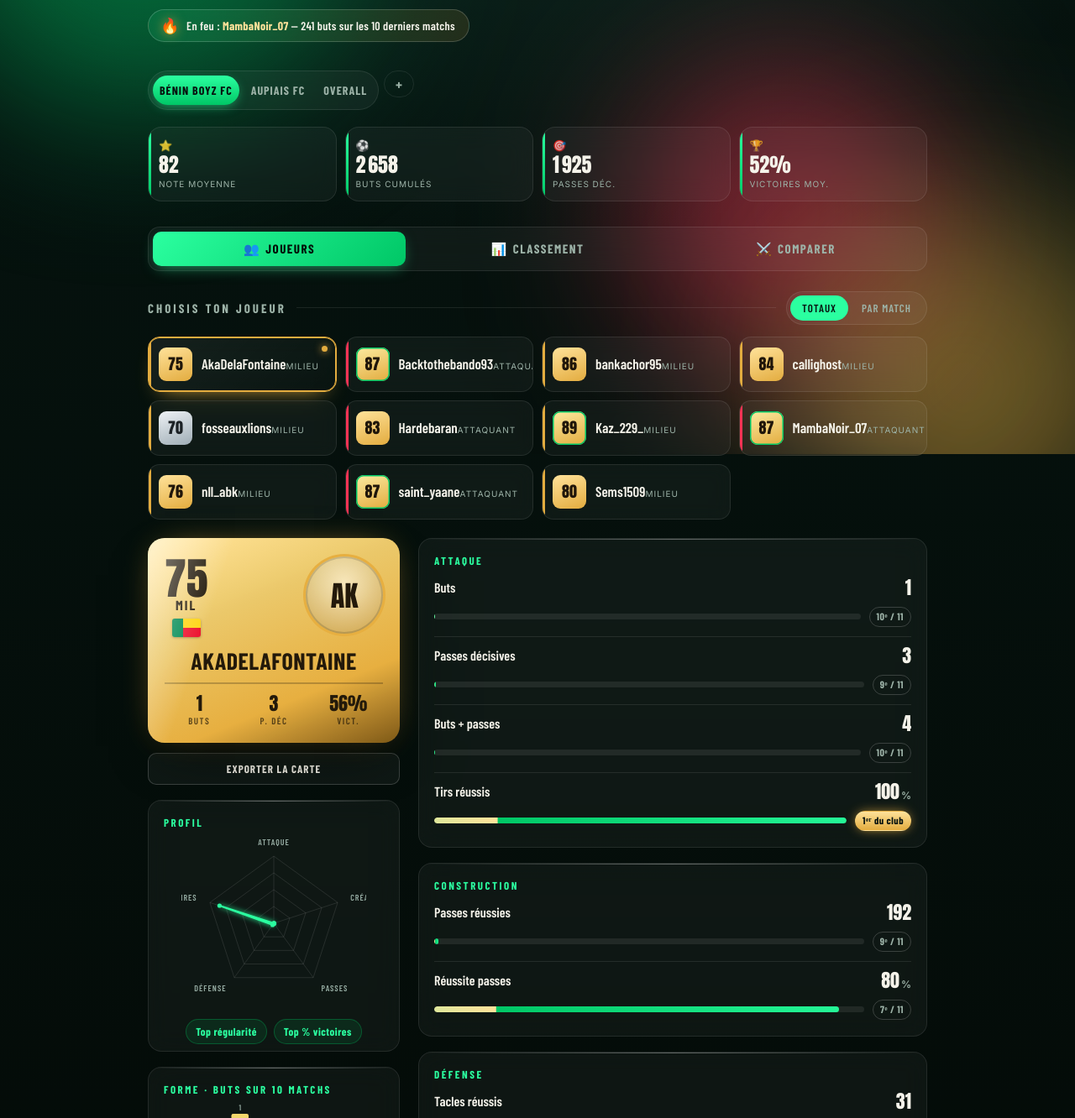
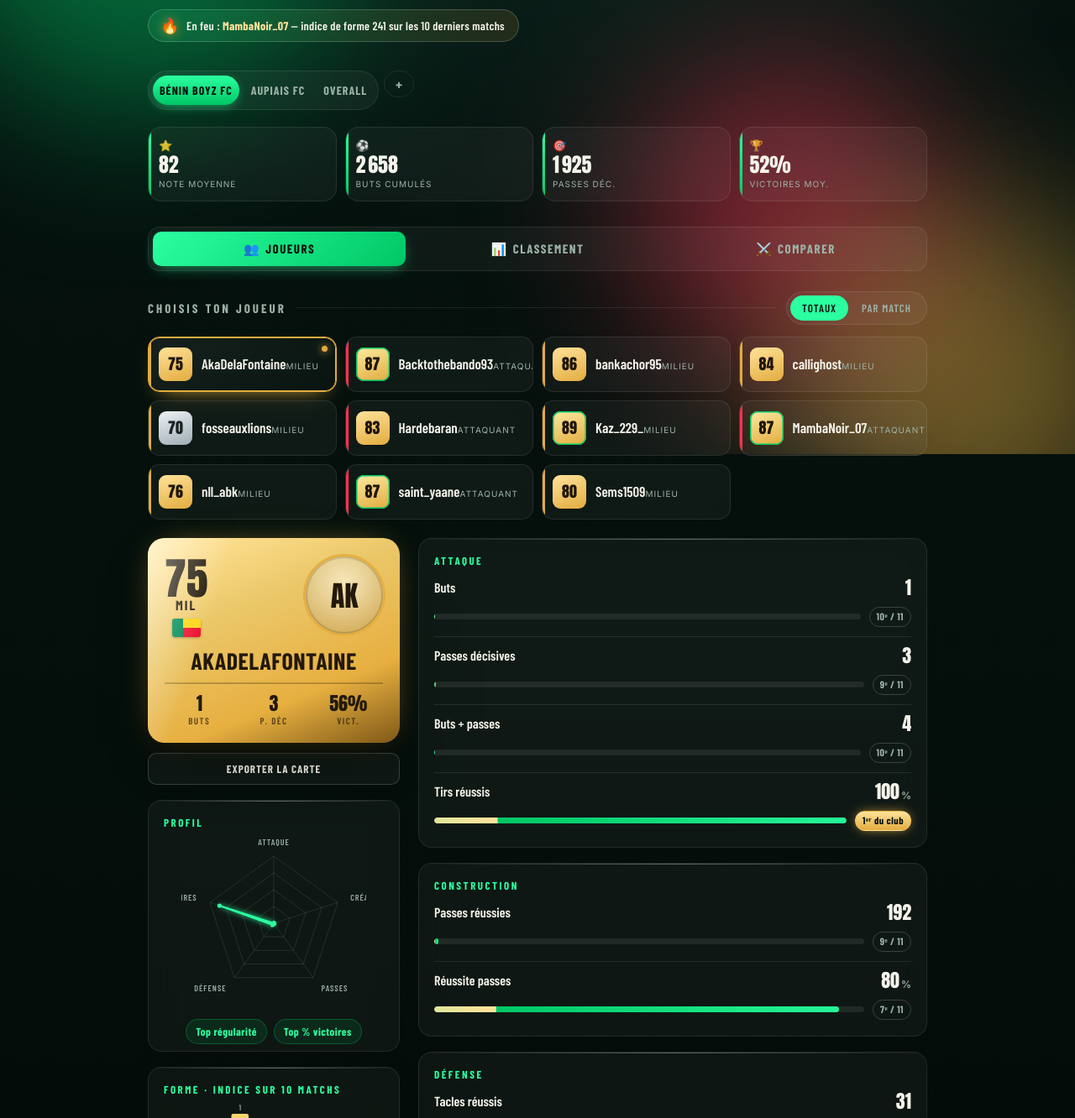
Before and after one commit to Kaz229/benin-boyz-fc, a plain HTML site: page index.html in a window 1280 px wide. Shown: the part 259-1591 px from the top of the page at 84% size. Drawn offline with nearby package versions, Linux system fonts and the light colour scheme.

Commit message:
fix: ne plus présenter le champ EA prevGoalsN comme des buts
Les valeurs sont trop élevées pour être des buts par match chez les
gros scoreurs (ex. 241 sur 10 matchs) ; on ne sait pas ce que ce champ
représente réellement côté EA. Reformulé partout (bannière "en feu",
graphique de forme, tooltip) en "indice de forme" plutôt qu'un
nombre de buts, et documenté le doute dans fetch-stats.mjs.

```diff
--- a/index.html
+++ b/index.html
@@ -454,7 +454,10 @@ function animateCountUp(){
   });
 }
 
-// Met en avant le joueur le plus "chaud" (le plus de buts sur les 10 derniers matchs).
+// Met en avant le joueur avec l'indice de forme le plus élevé sur ses 10 derniers matchs.
+// NB : le champ EA source (prevGoalsN) n'est pas fiable en tant que "buts par match"
+// (valeurs bien trop élevées pour des joueurs à gros volume) — on l'affiche donc comme
+// un simple indice relatif, sans prétendre que c'est un nombre de buts.
 function topForm(p){ return (p.form||[]).reduce((s,v)=>s+v,0); }
 function renderSpotlight(){
   const el=document.getElementById('spotlight');
@@ -462,7 +465,7 @@ function renderSpotlight(){
   const hot=PLAYERS.slice().sort((a,b)=>topForm(b)-topForm(a))[0];
   const g=topForm(hot);
   el.innerHTML = g>0
-    ? `<span class="spot-ico">🔥</span><span>En feu : <b>${hot.name}</b> — ${g} but${g>1?'s':''} sur les 10 derniers matchs</span>`
+    ? `<span class="spot-ico">🔥</span><span>En feu : <b>${hot.name}</b> — indice de forme ${g} sur les 10 derniers matchs</span>`
     : `<span class="spot-ico">🏆</span><span>Club de <b>${PLAYERS.length}</b> joueurs, prêts à en découdre</span>`;
 }
 
@@ -492,10 +495,10 @@ function sparklineSVG(form){
   const mx=Math.max(1,...f),W=248,H=74,gap=6,n=f.length,bw=(W-gap*(n-1))/n;
   const bars=f.map((v,i)=>{
     const h=Math.max(2,Math.round(v/mx*(H-18))),x=i*(bw+gap),y=H-h;
-    return `<g><title>${v} but(s)</title><rect x="${x.toFixed(1)}" y="${y.toFixed(1)}" width="${bw.toFixed(1)}" height="${h}" rx="2" fill="url(#spark)"/>`+
+    return `<g><title>Indice de forme : ${v}</title><rect x="${x.toFixed(1)}" y="${y.toFixed(1)}" width="${bw.toFixed(1)}" height="${h}" rx="2" fill="url(#spark)"/>`+
       `<text x="${(x+bw/2).toFixed(1)}" y="${(y-4).toFixed(1)}" fill="#94aaa1" font-size="9" font-family="Barlow Condensed" font-weight="600" text-anchor="middle">${v||''}</text></g>`;
   }).join('');
-  return `<svg width="100%" viewBox="0 0 ${W} ${H}" role="img" aria-label="Buts sur les 10 derniers matchs" style="display:block">
+  return `<svg width="100%" viewBox="0 0 ${W} ${H}" role="img" aria-label="Indice de forme sur les 10 derniers matchs" style="display:block">
     <defs><linearGradient id="spark" x1="0" y1="0" x2="0" y2="1"><stop offset="0" stop-color="#ffd76b"/><stop offset="1" stop-color="#00c766"/></linearGradient></defs>${bars}</svg>
     <div style="display:flex;justify-content:space-between;font-size:9px;color:var(--muted2);letter-spacing:1px;text-transform:uppercase;margin-top:4px"><span>+ ancien</span><span>+ récent</span></div>`;
 }
@@ -565,7 +568,7 @@ function renderPlayers(){
           <div class="chips" style="justify-content:center">${hls}</div>
         </div>
         <div class="panel-card" style="margin-top:18px">
-          <div class="grp-title">Forme · buts sur 10 matchs</div>
+          <div class="grp-title">Forme · indice sur 10 matchs</div>
           ${sparklineSVG(p.form)}
         </div>
       </div>
--- a/scripts/fetch-stats.mjs
+++ b/scripts/fetch-stats.mjs
@@ -75,7 +75,10 @@ export function mapMember(m) {
     shotpct:  pct(m.shotSuccessRate),                  // % de tirs réussis
     motm:     num(m.manOfTheMatch),                    // hommes du match
     reds:     num(m.redCards),                         // cartons rouges
-    form:     Array.from({ length: 10 }, (_, i) => num(m["prevGoals" + (i + 1)])), // buts, 10 derniers matchs
+    // Indice de forme EA sur les 10 derniers matchs (prevGoalsN). Malgré son nom,
+    // ce n'est pas fiable comme "buts par match" (valeurs bien trop hautes pour les
+    // joueurs à gros volume) — traité comme un indice relatif, pas un nombre de buts.
+    form:     Array.from({ length: 10 }, (_, i) => num(m["prevGoals" + (i + 1)])),
   };
 }
 
```
